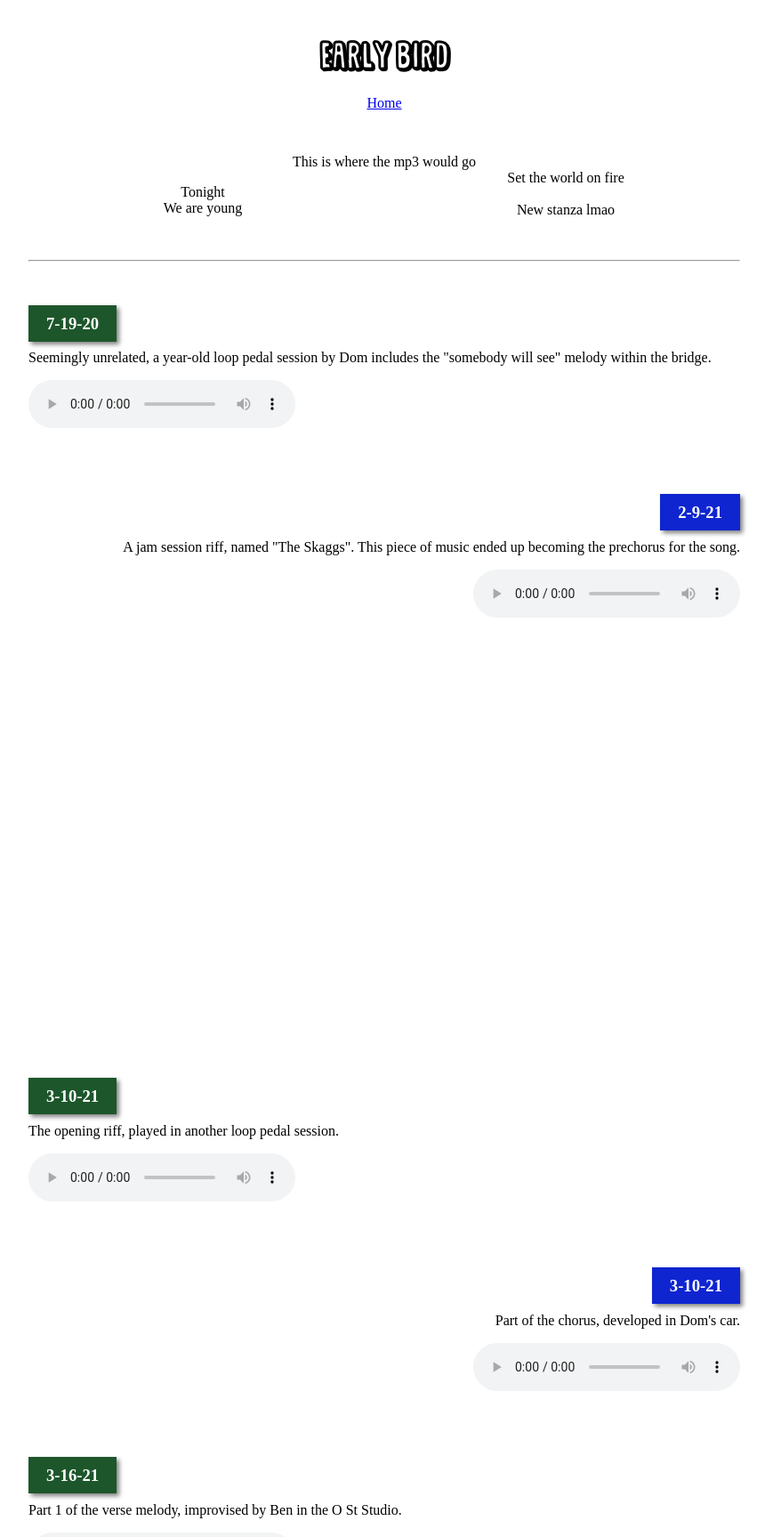
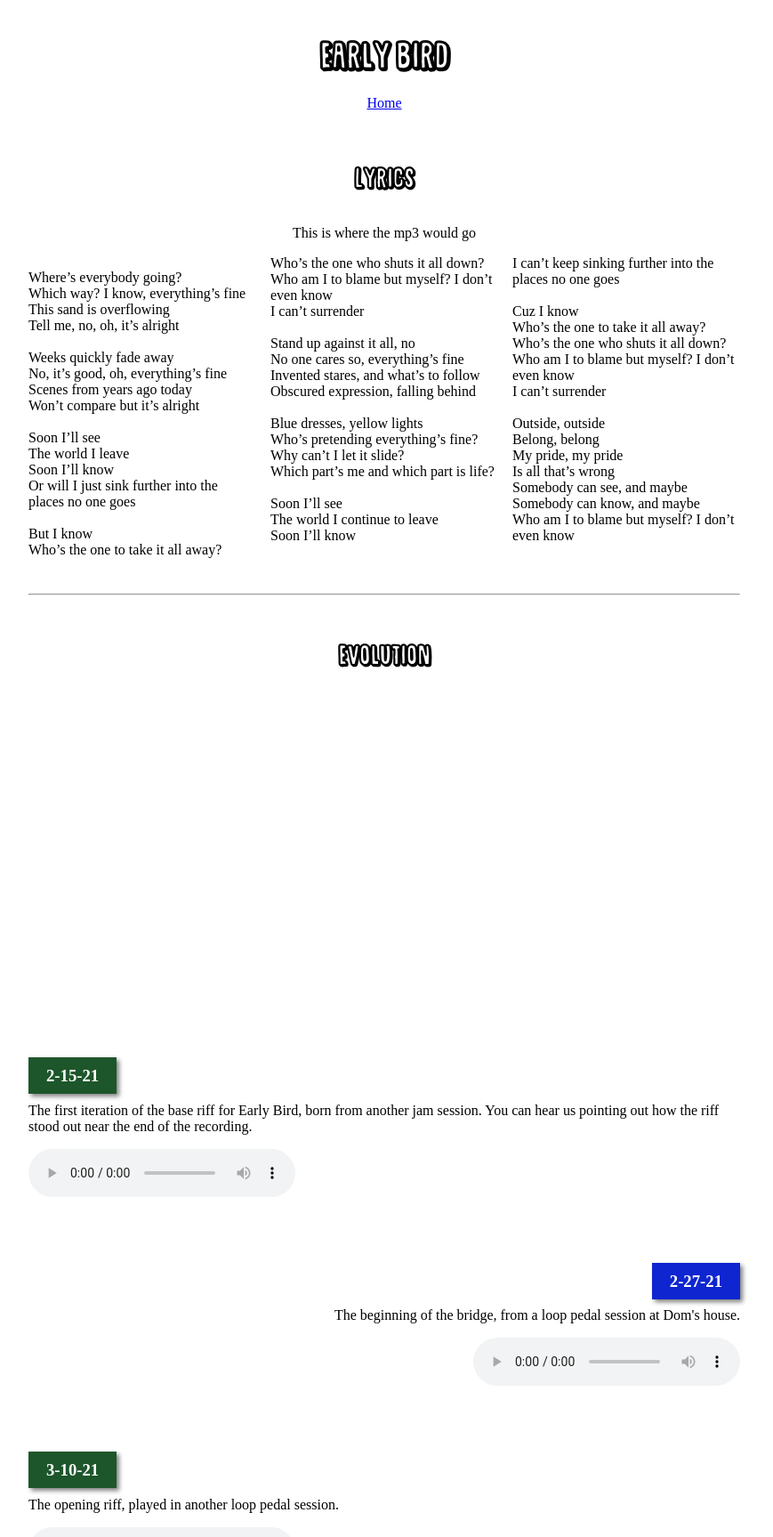
Before and after one commit to daamenik/EvolutionOfAnAlbum, a PHP site: page /early_bird.html in a window 1280 px wide. Shown: the top 1727 px of the page at 89% size, without its empty margins (208-1077 px from the left). Run offline with PHP 8.4, Linux system fonts and the light colour scheme.

Commit message:
make it better

```diff
--- a/pages/early_bird.html
+++ b/pages/early_bird.html
@@ -18,20 +18,67 @@
         <p><a href="index.html">Home</a></p>
 
         <div id="lyrics-container">
+            <h2>Lyrics</h2>
             <div id="final-song">This is where the mp3 would go</div>
             <div id="lyrics">
                 <p>
-                    Tonight<br/>
-                    We are young<br/>
-                    Set the world on fire<br/>
+                    Where’s everybody going?<br/>
+                    Which way? I know, everything’s fine<br/>
+                    This sand is overflowing<br/>
+                    Tell me, no, oh, it’s alright<br/>
                     <br/>
-                    New stanza lmao
+                    Weeks quickly fade away<br/>
+                    No, it’s good, oh, everything’s fine<br/>
+                    Scenes from years ago today<br/>
+                    Won’t compare but it’s alright<br/>
+                    <br/>
+                    Soon I’ll see<br/>
+                    The world I leave<br/>
+                    Soon I’ll know<br/>
+                    Or will I just sink further into the places no one goes<br/>
+                    <br/>
+                    But I know<br/>
+                    Who’s the one to take it all away?<br/>
+                    Who’s the one who shuts it all down?<br/>
+                    Who am I to blame but myself? I don’t even know<br/>
+                    I can’t surrender<br/>
+                    <br/>
+                    Stand up against it all, no<br/>
+                    No one cares so, everything’s fine<br/>
+                    Invented stares, and what’s to follow<br/>
+                    Obscured expression, falling behind<br/>
+                    <br/>
+                    Blue dresses, yellow lights<br/>
+                    Who’s pretending everything’s fine?<br/>
+                    Why can’t I let it slide?<br/>
+                    Which part’s me and which part is life?<br/>
+                    <br/>
+                    Soon I’ll see<br/>
+                    The world I continue to leave<br/>
+                    Soon I’ll know<br/>
+                    I can’t keep sinking further into the places no one goes<br/>
+                    <br/>
+                    Cuz I know<br/>
+                    Who’s the one to take it all away?<br/>
+                    Who’s the one who shuts it all down?<br/>
+                    Who am I to blame but myself? I don’t even know<br/>
+                    I can’t surrender<br/>
+                    <br/>
+                    Outside, outside<br/>
+                    Belong, belong<br/>
+                    My pride, my pride<br/>
+                    Is all that’s wrong<br/>
+                    Somebody can see, and maybe<br/>
+                    Somebody can know, and maybe<br/>
+                    Who am I to blame but myself? I don’t even know<br/>
                 </p>
             </div>
         </div>
 
         <hr>
 
-        <div id="artifact-container"></div>
+        <div id="artifact-container">
+            <h2>Evolution</h2>
+        </div>
     </body>
 </html>
--- a/pages/styles.css
+++ b/pages/styles.css
@@ -13,6 +13,10 @@
     font-family: "Sugarpunch";
 }
 
+h2 {
+    font-family: "Sugarpunch";
+}
+
 body {
     margin: auto;
     vertical-align: middle;
@@ -25,8 +29,14 @@
     padding: 2em 0em;
 }
 
+#final-song {
+    padding: 1em 0em;
+}
+
 #lyrics {
-    column-count: 2;
+    column-count: 3;
+    text-align: left;
+    display: inline-block;
 }
 
 #artifact-container {
```
Also changed, not shown: package.json (added, +23 -0 lines), package-lock.json (added).
